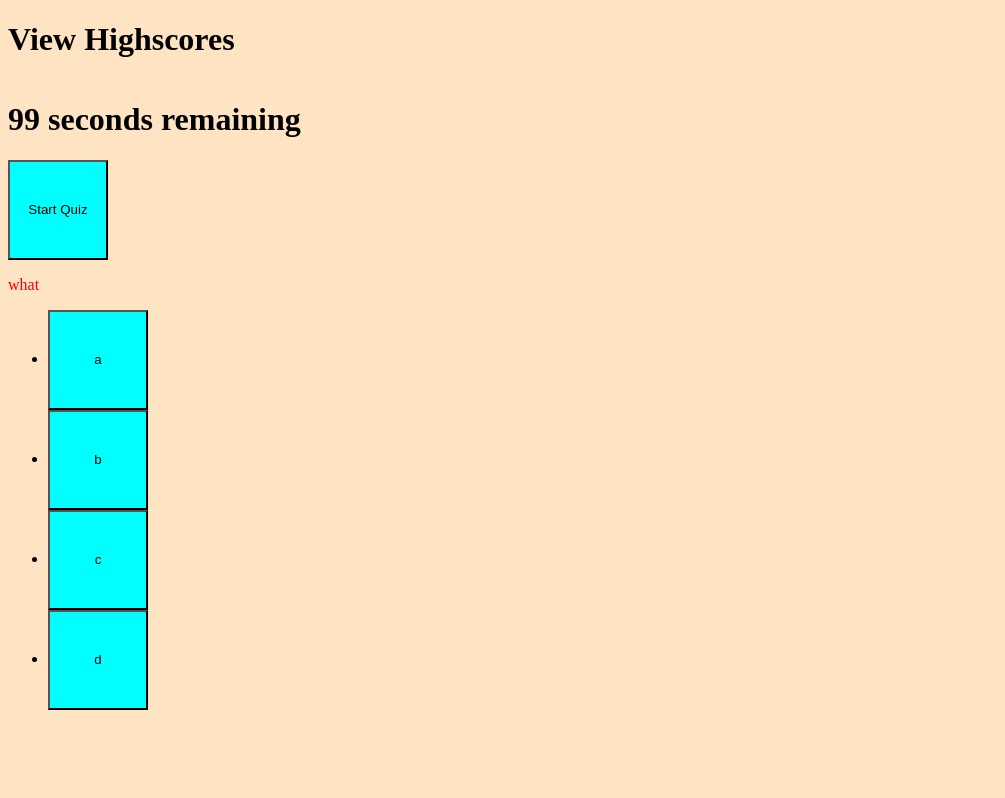
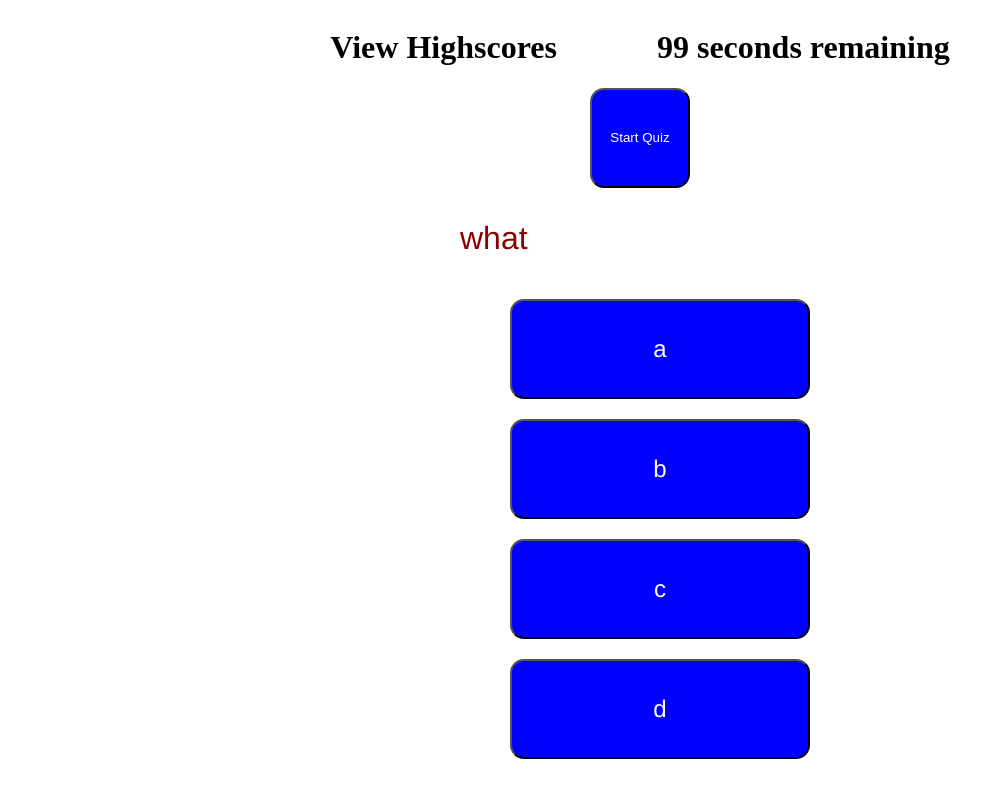
Before and after one commit to aepermanis/JavaQuiz, a plain HTML site: page index.html in a window 1280 px wide. Both pictures are taken after a click on the button "Start Quiz". Shown: the whole page, without its empty margins (0-1005 px from the left). Drawn offline with Linux system fonts and the light colour scheme.

Commit message:
updated css and javascript logic so that Quiz functioned and looked cleaner

```diff
--- a/assets/script.js
+++ b/assets/script.js
@@ -1,11 +1,13 @@
-var startButton = document.querySelector('#start');
-var timer = document.querySelector('#time');
-var paragraph = document.querySelector('#message');
-var container = document.querySelector("#container");
-var list = document.querySelector('#list');
-var time = 100;
-var feedBack = document.querySelector("#feedback");
-var correct = 0
+const startButton = document.querySelector('#start');
+const timer = document.querySelector('#time');
+const paragraph = document.querySelector('#message');
+const container = document.querySelector("#container");
+const list = document.querySelector('.list');
+let time = 100;
+const feedBack = document.querySelector("#feedback");
+let correct = 0
+const hideButton = document.querySelector('.start-button')
+
 
 var question1 = {
     question: "what",
@@ -38,14 +40,15 @@ var questionSet = [question1,question2,question3,question4];
 
 var questionCur = 0
 
-startButton.addEventListener("click", function(){
+startButton.addEventListener("click", function () {
 
+    //hideButton.style.display = none;
     list.innerHTML = "";
     paragraph.textContent = "";
 
     var timeInterval = setInterval(function () {
       // As long as the `timeLeft` is greater than 1
-      if (time > 1) {
+      if (time > 1 && time <= 100) {
         // Set the `textContent` of `timerEl` to show the remaining seconds
         timer.textContent = time + ' seconds remaining';
         // Decrement `timeLeft` by 1
@@ -54,7 +57,7 @@ startButton.addEventListener("click", function(){
         // When `timeLeft` is equal to 1, rename to 'second' instead of 'seconds'
         timer.textContent = time + ' second remaining';
         time--;
-      } else if(time === 0) {
+      } else if(time <= 0) {
         // Once `timeLeft` gets to 0, set `timerEl` to an empty string
         timer.textContent = '';
         // Use `clearInterval()` to stop the timer
@@ -81,43 +84,14 @@ startButton.addEventListener("click", function(){
       ansButton[i].addEventListener("click", nextQuestion);
     }
 
-
-
-
-      /*{
-        if(ansButton[i].innerHTML === questionSet[questionCur].correct){
-          list.innerHTML = ""
-          questionCur = questionCur + 1;
-          paragraph.textContent = questionSet[questionCur].question;
-          for(let i = 0; i < questionSet[questionCur].answer.length; i++) {
-            list.innerHTML += '<li><button class= "ans">' + questionSet[questionCur].answer[i] + '</button></li>';
-
-            var ansButton1 = document.querySelectorAll(".ans");
-
-            for(let i = 0; i < ansButton1.length; i++){
-              ansButton1[i].addEventListener("click", function() {
-                if(ansButton1[i].innerHTML === questionSet[questionCur].correct){
-                  list.innerHTML = ""
-                  questionCur = questionCur + 1;
-                  paragraph.textContent = questionSet[questionCur].question;
-                  for(let i = 0; i < questionSet[questionCur].answer.length; i++) {
-                    list.innerHTML += '<li><button class= "ans">' + questionSet[questionCur].answer[i] + '</button></li>';
-              };} else {
-                time = time-10;
-              };
-            });
-          };
-      };} else {
-        time = time-10;
-      };
-    });
-  };*/
+    //list.addEventListener('click', nextQuestion(EventTarget));
 
 
   });
 
 
 function nextQuestion(Event) {
+
   feedBack.textContent = "";
   let x = Event.target;
   if((x.innerHTML === questionSet[questionCur].correct) && (questionCur != questionSet.length-1)){
@@ -130,16 +104,18 @@ function nextQuestion(Event) {
     ansButton = document.querySelectorAll(".ans");
     for(let i = 0; i < ansButton.length; i++){
       ansButton[i].addEventListener("click", nextQuestion);
-    };
+    }
+    //list.addEventListener('click', nextQuestion(EventTarget));
     feedBack.textContent = "Correct!";
     correct = correct + 1;
   } else if ((x.innerHTML === questionSet[questionCur].correct) && (questionCur === questionSet.length-1)){
-    time = -1
+    time = 101
     timer.textContent = ""
     correct = correct + 1;
       paragraph.textContent = "Congratulations!";
       list.innerHTML = "";
       feedBack.textContent = "You scored " + (correct/questionSet.length)*100 + "%!"
+
   }  else {
     time = time - 10;
     feedBack.textContent = "Wrong!"
@@ -150,6 +126,58 @@ function nextQuestion(Event) {
 
 
  function displayMessage() {
-    paragraph.textContent = "GAMEOVER"
+    feedBack.textContent = ""
+    paragraph.textContent = "GAMEOVER!"
     list.innerHTML = ""
+    list.insertAdjacentHTML('beforeend', '<button id = "try-again">Try Again?</button>');
+    document.querySelector('#try-again').addEventListener('click', function () {
+
+      //hideButton.style.display = none;
+      list.innerHTML = "";
+      paragraph.textContent = "";
+      questionCur = 0
+      time = 100;
+
+      var timeInterval2 =  setInterval(function () {
+        // As long as the `timeLeft` is greater than 1
+        if (time > 1 && time <= 100) {
+          // Set the `textContent` of `timerEl` to show the remaining seconds
+          timer.textContent = time + ' seconds remaining';
+          // Decrement `timeLeft` by 1
+          time--;
+        } else if (time === 1) {
+          // When `timeLeft` is equal to 1, rename to 'second' instead of 'seconds'
+          timer.textContent = time + ' second remaining';
+          time--;
+        } else if(time <= 0) {
+          // Once `timeLeft` gets to 0, set `timerEl` to an empty string
+          timer.textContent = '';
+          // Use `clearInterval()` to stop the timer
+          clearInterval(timeInterval2);
+          // Call the `displayMessage()` function
+          displayMessage();
+        }else {
+          clearInterval(timeInterval2);
+        }
+      }, 1000);
+
+      ansButton = [];
+
+      paragraph.textContent = questionSet[questionCur].question;
+
+      for(let i = 0; i < questionSet[questionCur].answer.length; i++) {
+          list.innerHTML += '<li><button class= "ans">' + questionSet[questionCur].answer[i] + '</button></li>';
+
+      };
+
+      ansButton = document.querySelectorAll(".ans");
+
+      for(let i = 0; i < ansButton.length; i++){
+        ansButton[i].addEventListener("click", nextQuestion);
+      }
+
+      //list.addEventListener('click', nextQuestion(EventTarget));
+
+
+    });;
 };
--- a/assets/style.css
+++ b/assets/style.css
@@ -1,26 +1,66 @@
 
 body{
-    background-color: bisque;
+    background-color: white;
 }
 
-button {
-    background-color: aqua;
-    color: black;
+.header{
+    display: flex;
+    justify-content: center;
+}
+
+.elements{
+    display: flex;
+    justify-content: center;
+}
+
+.list {
+    list-style-type: none;
+}
+
+.start-button{
+    display: flex;
+    justify-content: center;
+}
+
+.start-button button{
     width: 100px;
+    height: 100px;
+    border-radius: 14px;
+    background-color: blue;
+    color: white;
+}
+
+
+.list button {
+    margin: 10px;
+    background-color: blue;
+    color: white;
+    width: 300px;
     height: 100px;
     justify-content: center;
     align-items: center;
+    font-family: 'Franklin Gothic Medium', 'Arial Narrow', Arial, sans-serif;
+    font-size: x-large;
+    border-radius: 14px;
 }
 
+button:hover {
+    background-color: white;
+    color: black;
+}
+
+
 p{
-    color: red;
+    color: darkred;
     text-emphasis: bold;
+    font-size: xx-large;
+    font-weight: lighter;
+    font-family: 'Franklin Gothic Medium', 'Arial Narrow', Arial, sans-serif;
 
 }
 
 #time {
     display: inline-flex;
-    align-items: end;
-    justify-content: end;
+    margin-left: 100px;
 
 }
--- a/index.html
+++ b/index.html
@@ -9,18 +9,25 @@
 </head>
 
 <body>
+
+    <div class = 'header'>
     <h1>View Highscores</h1>
     <h1 id="time">Timer:</h1>
-    <div>
-        <button id="start">Start Quiz</button>
+    </div>
+
+    <div class = start-button>
+    <button id="start">Start Quiz</button>
+    </div>
+
+    <div class = elements>
         <div id="container">
             <p id = "message"></p>
-            <ul id = "list">
+            <ul class = "list">
             </ul>
             <p id = feedback></p>
         </div>
+    </div>
 
-    </div>
     <script src= "./assets/script.js"></script>
 </body>
 </html>
```
